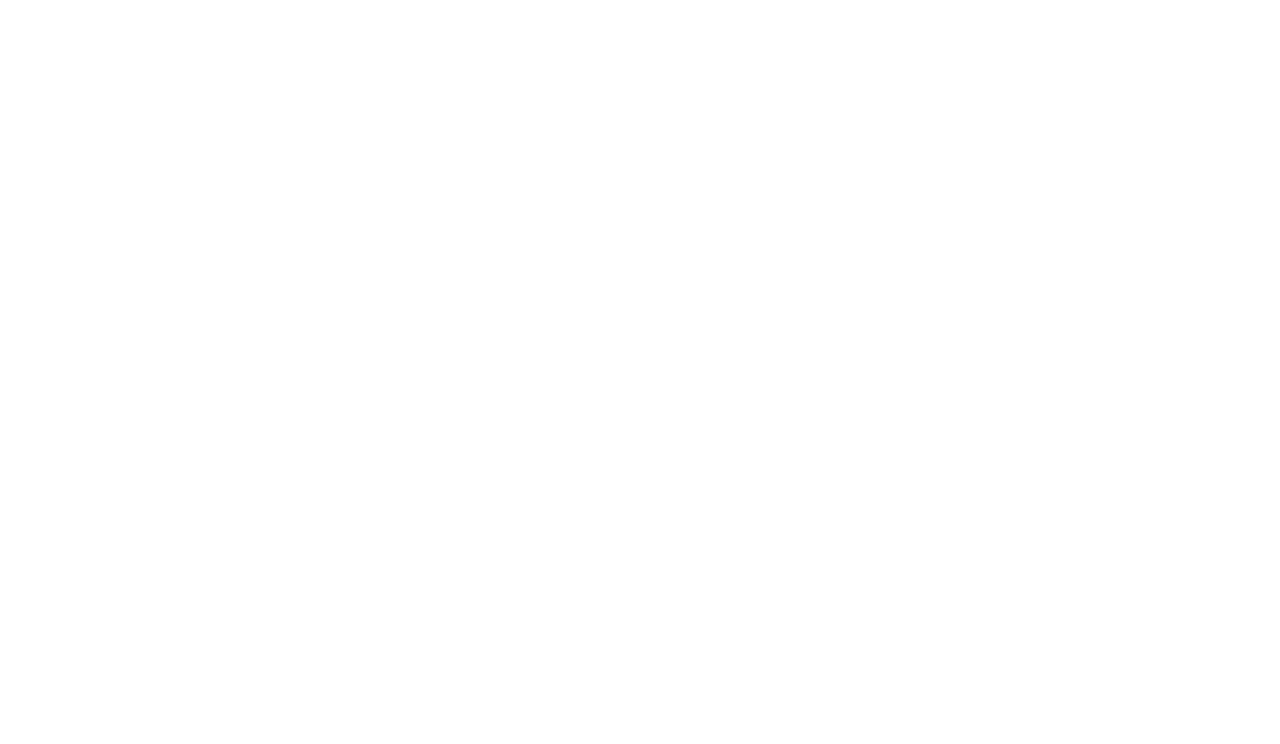
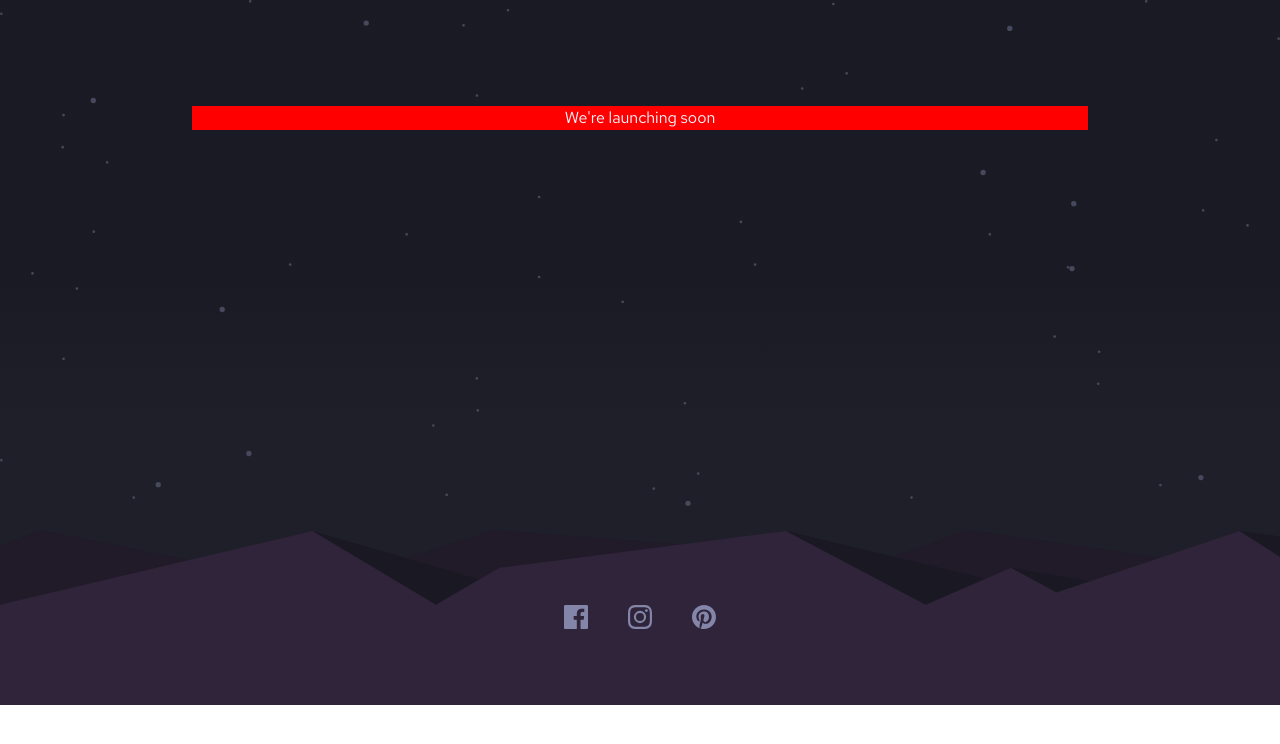
Before and after one commit to CHEGEBB/launch-countdown-timer, a React (Vite) app: page / in a window 1280 px wide. Shown: the top 744 px of the page. Built offline with nearby package versions, Linux system fonts and the light colour scheme.

Commit message:
Refactor CSS files and update main container layout

```diff
--- a/src/App.jsx
+++ b/src/App.jsx
@@ -10,14 +10,22 @@
 
   return (
     <div className="main-container">
-      <div className="top-container">
-        <image
-        src={BgStars}
-        alt="Background Stars"
-        className="bg-stars "
-        />
+      <div className="container">
+        <div className="header">
+        <img src={BgStars} alt="Background Stars" className="bg-stars" />
+        </div>
+        <div className="counter-container">
+        <h1> We're launching soon</h1>
+        </div>
+        <div className="footer">
+          <div className="socials">
+            <img src={IconFacebook} alt="Facebook" className="icon-facebook" />
+            <img src={IconInstagram} alt="Instagram" className="icon-instagram" />
+            <img src={IconPinterest} alt="Pinterest" className="icon-pinterest" />
+          </div>
+          <img src={PatternHills} alt="Pattern Hills" className="pattern-hills" />
+        </div>
       </div>
-      <div className="bottom-container"></div>
     </div>
   )
 }
--- a/src/App.scss
+++ b/src/App.scss
@@ -1,5 +1,7 @@
-@import "./sass/fonts";
-@import "./sass/colors";
+@import "./sass/fonts.scss";
+@import "./sass/colors.scss";
+$font-Red-Hat-Text: 'Red Hat Text', sans-serif;
+
 
 *{
     margin: 0;
@@ -8,8 +10,52 @@
 }
 body{
     font-family:$font-Red-Hat-Text;
+    // overflow-y: hidden;
     .main-container{
-        min-height: 100vh;
+        max-height: 100vh;
+        width: 100% !important;
+        .container{
+            width: 100% !important;
+            min-width: 100% !important;
+            background:linear-gradient(180deg,$Verydarkblue2 40%, $Verydarkblue1 60%);
+            .header{
+
+            }
+            .footer{
+                // margin-top: -150px;
+                position: relative;
+                z-index: 1;
+                .socials{
+                    position: absolute;
+                    top: 50%;
+                    left: 50%;
+                    transform: translate(-50%, -50%);
+                    z-index: 100;
+                    display: flex;
+                    justify-content: center;
+                    align-items: center;
+                    flex-direction: row;
+                    gap: 40px;
+                }
+            }
+            .counter-container{
+                position: relative;
+                z-index: 1000;
+                top:-400px;
+                left: 0;
+                margin: 0 auto;
+                width: 70%;
+                display: flex;
+                align-self: center;
+                justify-content: center;
+                align-items: center;
+                background-color: red;
+                h1{
+                    color: aliceblue;
+                }
+            }
+
+        }
     }
 
 }
--- /dev/null
+++ b/src/components/counter.jsx
@@ -0,0 +1,11 @@
+import React from 'react'
+
+function counter() {
+  return (
+    <div className='counter-container'>
+
+    </div>
+  )
+}
+
+export default counter
--- a/tailwind.config.js
+++ b/tailwind.config.js
@@ -1,11 +1,10 @@
-/** @type {import('tailwindcss').Config} */
 module.exports = {
   content: [
     "./index.html",
-    "./src/**/*.{js,ts,jsx,tsx}"
+    "./src/**/*.{js,ts,jsx,tsx,vue}",
   ],
   theme: {
     extend: {},
   },
   plugins: [],
-};
+}
```
